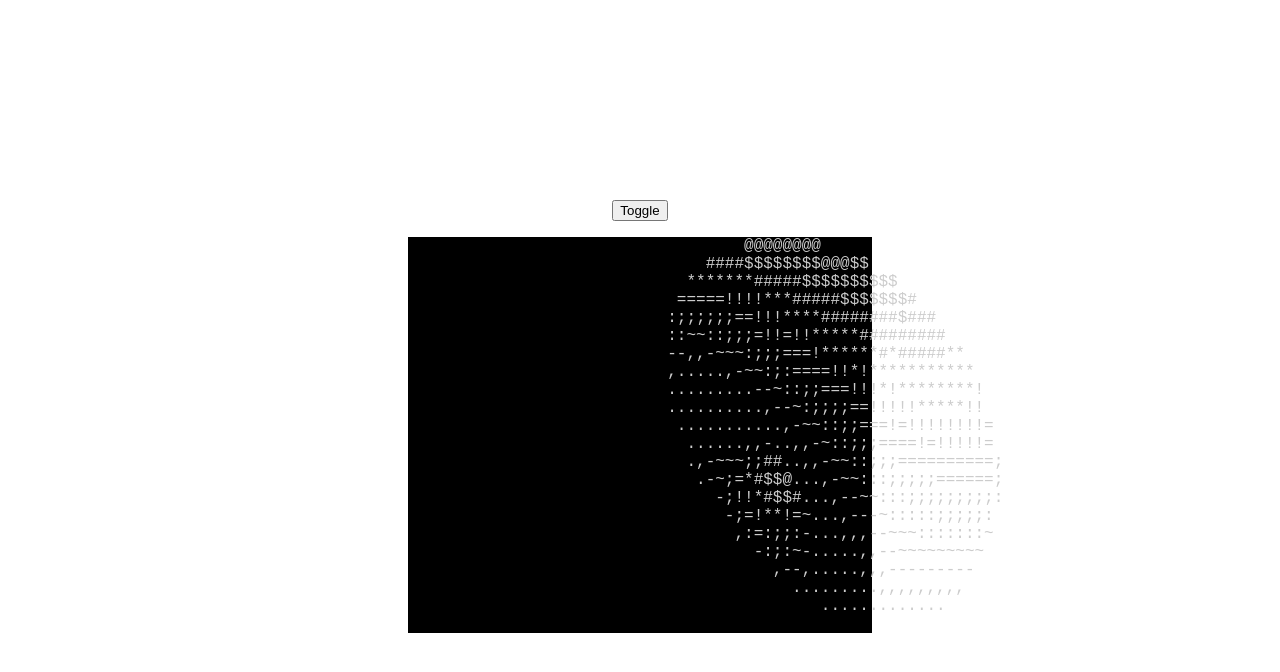
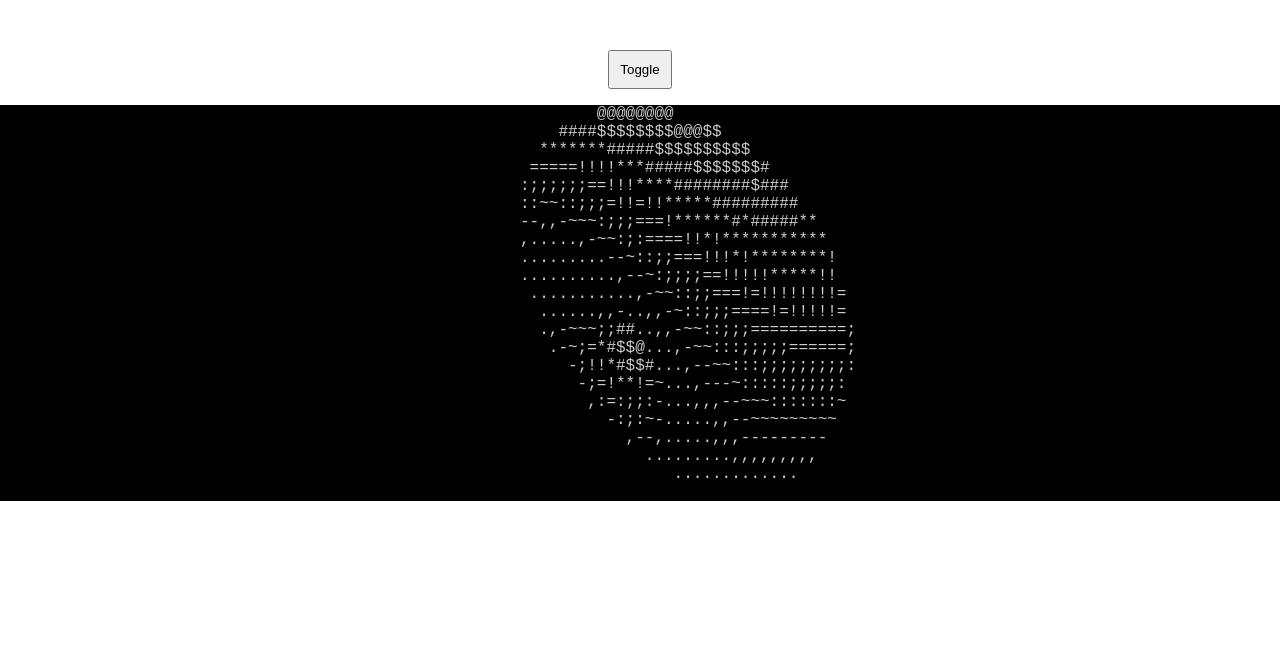
Before and after one commit to Miigaarino/donut, a plain HTML site: page index.html in a window 1280 px wide. Drawn offline with Linux system fonts and the light colour scheme.

Commit message:
mobile view changed

```diff
--- a/index.html
+++ b/index.html
@@ -5,14 +5,21 @@
     <meta name="viewport" content="width=device-width, initial-scale=1.0" />
     <title>Document</title>
     <style>
-      div {
+      body {
+        padding: 50px 0 0 0;
+        margin: 0;
+      }
+      .container {
         text-align: center;
-        margin: 200px 400px;
+        min-width: 500px;
+      }
+      button {
+        padding: 10px;
       }
     </style>
   </head>
   <body>
-    <div>
+    <div class="container">
       <button onclick="anim1();">Toggle</button>
       <pre
         id="d"
```
Also changed, not shown: donut.css (+24 -0 lines).
